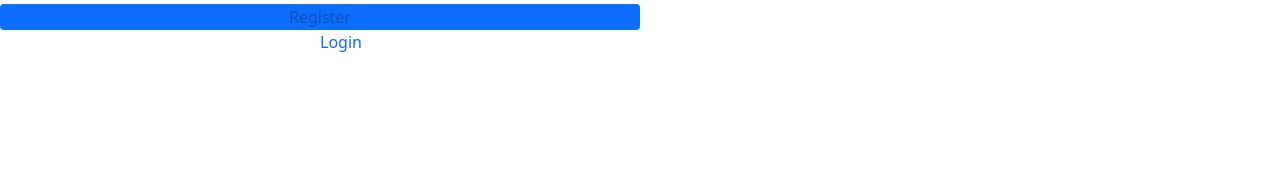
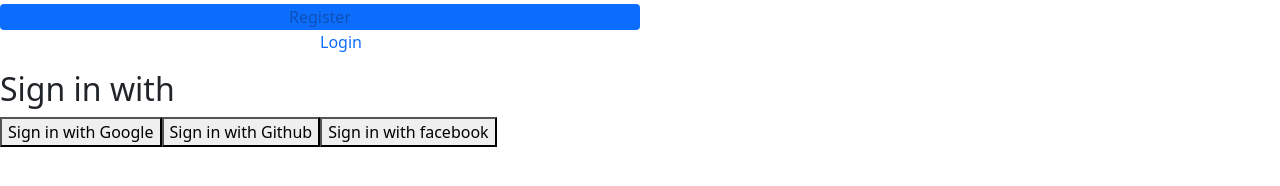
Before and after one commit to rakibul-wdp/bicycle-spot-web-app-client, a React (Create React App) app: page /register in a window 1280 px wide. Shown: the part 174-360 px from the top of the page. Built offline with nearby package versions, Linux system fonts and the light colour scheme.

Commit message:
add social login method

```diff
--- a/src/components/Login/Login/Login.js
+++ b/src/components/Login/Login/Login.js
@@ -4,6 +4,7 @@ import { toast } from 'react-toastify';
 import auth from '../../../firebase.init';
 import Loading from '../../Common/Loading/Loading';
 import { useSendPasswordResetEmail, useSignInWithEmailAndPassword } from 'react-firebase-hooks/auth';
+import SocialLogin from '../SocialLogin/SocialLogin';
 
 const Login = () => {
   const emailRef = useRef('');
@@ -71,6 +72,7 @@ const Login = () => {
         </p>
         <button>Login</button>
       </form>
+      <SocialLogin />
     </div>
   );
 };
--- a/src/components/Login/Register/Register.js
+++ b/src/components/Login/Register/Register.js
@@ -3,6 +3,7 @@ import { useCreateUserWithEmailAndPassword, useUpdateProfile } from 'react-fireb
 import { useNavigate } from 'react-router-dom';
 import auth from '../../../firebase.init';
 import Loading from '../../Common/Loading/Loading';
+import SocialLogin from '../SocialLogin/SocialLogin';
 
 const Register = () => {
   const [agree, setAgree] = useState(false);
@@ -62,6 +63,7 @@ const Register = () => {
           Login
         </span>
       </p>
+      <SocialLogin />
     </div>
   );
 };
--- /dev/null
+++ b/src/components/Login/SocialLogin/SocialLogin.js
@@ -0,0 +1,41 @@
+import React from 'react';
+import { useSignInWithFacebook, useSignInWithGithub, useSignInWithGoogle } from 'react-firebase-hooks/auth';
+import { useLocation, useNavigate } from 'react-router-dom';
+import auth from '../../../firebase.init';
+import Loading from '../../Common/Loading/Loading';
+
+const SocialLogin = () => {
+  const [signInWithGoogle, googleUser, googleLoading, googleError] = useSignInWithGoogle(auth);
+  const [signInWithGithub, githubUser, githubLoading, githubError] = useSignInWithGithub(auth);
+  const [signInWithFacebook, facebookUser, facebookLoading, facebookError] = useSignInWithFacebook(auth);
+  const navigate = useNavigate();
+  const location = useLocation();
+  // const [token] = useToken(googleUser || githubUser || facebookUser);
+
+  let from = location.state?.from?.pathname || '/';
+  if (googleLoading || githubLoading || facebookLoading) {
+    return <Loading></Loading>;
+  }
+  let errorElement;
+  if (googleError || githubError || facebookError) {
+    errorElement = (
+      <p className='text-danger'>
+        Error: {googleError?.message} {githubError?.message} {facebookError?.message}
+      </p>
+    );
+  }
+  /* if (token) {
+    navigate(from, { replace: true });
+  } */
+  return (
+    <div>
+      <h2>Sign in with</h2>
+      {errorElement}
+      <button onClick={() => signInWithGoogle()}>Sign in with Google</button>
+      <button onClick={() => signInWithGithub()}>Sign in with Github</button>
+      <button onClick={() => signInWithFacebook()}>Sign in with facebook</button>
+    </div>
+  );
+};
+
+export default SocialLogin;
```
Also changed, not shown: src/components/Login/SocialLogin/SocialLogin.css (added).
